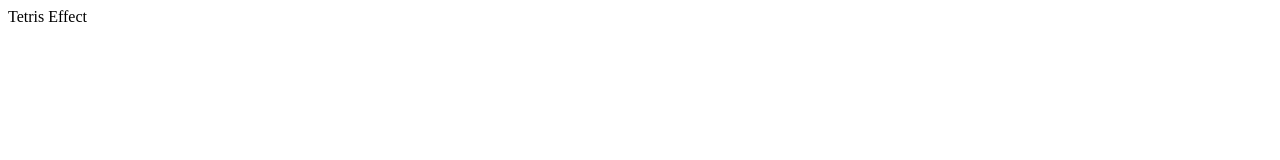
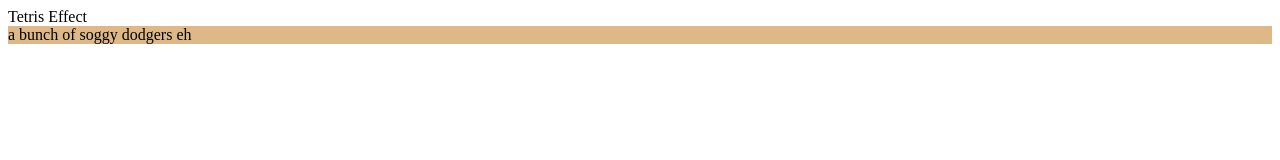
Before and after one commit to DaVioletDeath/Alpha-Omega, a plain HTML site: page index.html in a window 1280 px wide. Drawn offline with Linux system fonts and the light colour scheme.

Commit message:
FUCK 12
LIFE'S A FUCK

```diff
--- a/index.html
+++ b/index.html
@@ -8,7 +8,14 @@
     <header>Tetris Effect</header>
 </head>
 <body>
+    <div class="container">
+        <div class="text">
+        a bunch of soggy dodgers eh
+        </div>
 
+
+
+    </div>
 
 
 </body>
--- a/style.css
+++ b/style.css
@@ -0,0 +1,5 @@
+.container {
+    color: black;
+    background-color: burlywood;
+
+}
```
